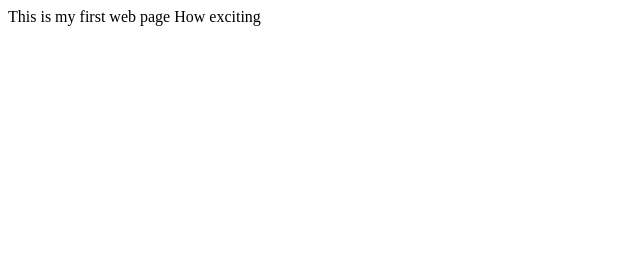
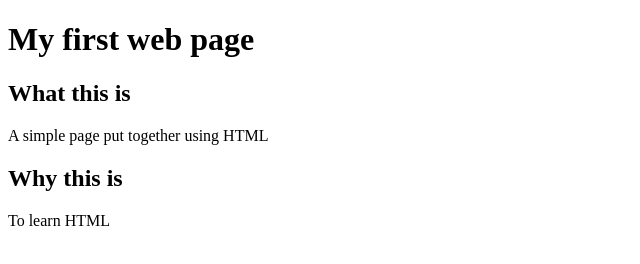
Before and after one commit to ZujanSelvanayagam/HTML-CSS, a plain HTML site: page index.html in a window 1280 px wide. Shown: the whole page, without its empty margins (0-640 px from the left). Drawn offline with Linux system fonts and the light colour scheme.

Commit message:
<h1>My first web page</h1>
    <h2>What this is</h2>
    <p>A simple page put together using HTML</p>

    <h2>Why this is</h2>
    <p>To learn HTML</p>

```diff
--- a/index.html
+++ b/index.html
@@ -4,7 +4,12 @@
     <title>My first web page</title>
 </head>
 <body>
-    This is my first web page
-    How exciting
+       <h1>My first web page</h1>
+
+    <h2>What this is</h2>
+    <p>A simple page put together using HTML</p>
+
+    <h2>Why this is</h2>
+    <p>To learn HTML</p>
 </body>
 </html>
```
